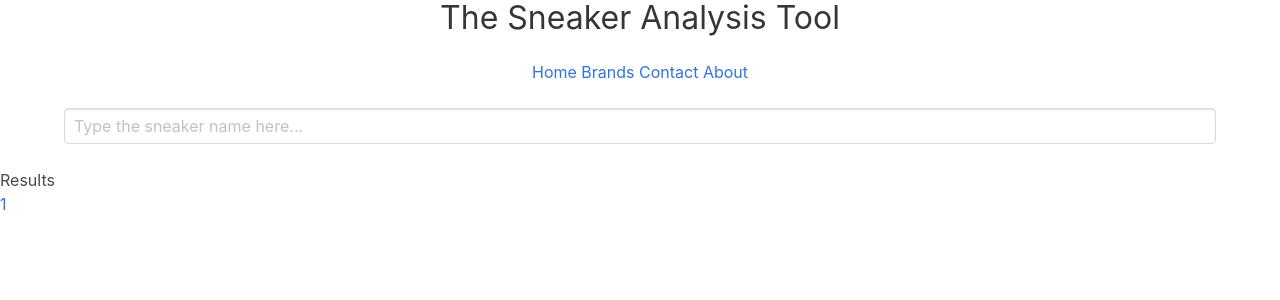
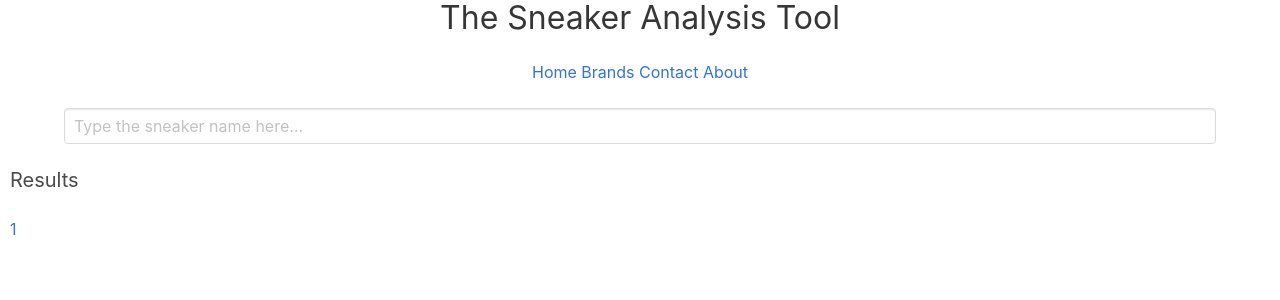
Before and after one commit to yasserqureshi1/sneaker-analysis-site, a Flask app: template app/templates/selection.html in a window 1280 px wide. Shown: the top 300 px of the page. Run offline with Flask 2, Linux system fonts and the light colour scheme; the template is opened without the code that fills it: most values are stand-ins (such as "Sample title", 1, 10 or a date in 2020).

Commit message:
Fix search

```diff
--- a/app/templates/selection.html
+++ b/app/templates/selection.html
@@ -1,11 +1,10 @@
-{% extends "home.html" %}
-
+{% extends "base.html" %}
 {% block content %}
-<div class="">
-    <h1 class="header">Results</h1>
+<div class="selection">
+    <h4 class="subtitle" style="margin-left:10px">Results</h4>
     {% for item in results %}
-    <a href={{item[1]}} >
-        <h1>{{item[0]}}</h1>
+    <a href=/shoe/{{item[1]}} >
+        <h1 style="margin-left:10px">{{item[0]}}</h1>
     </a>
     {% endfor %}
 </div>
```
